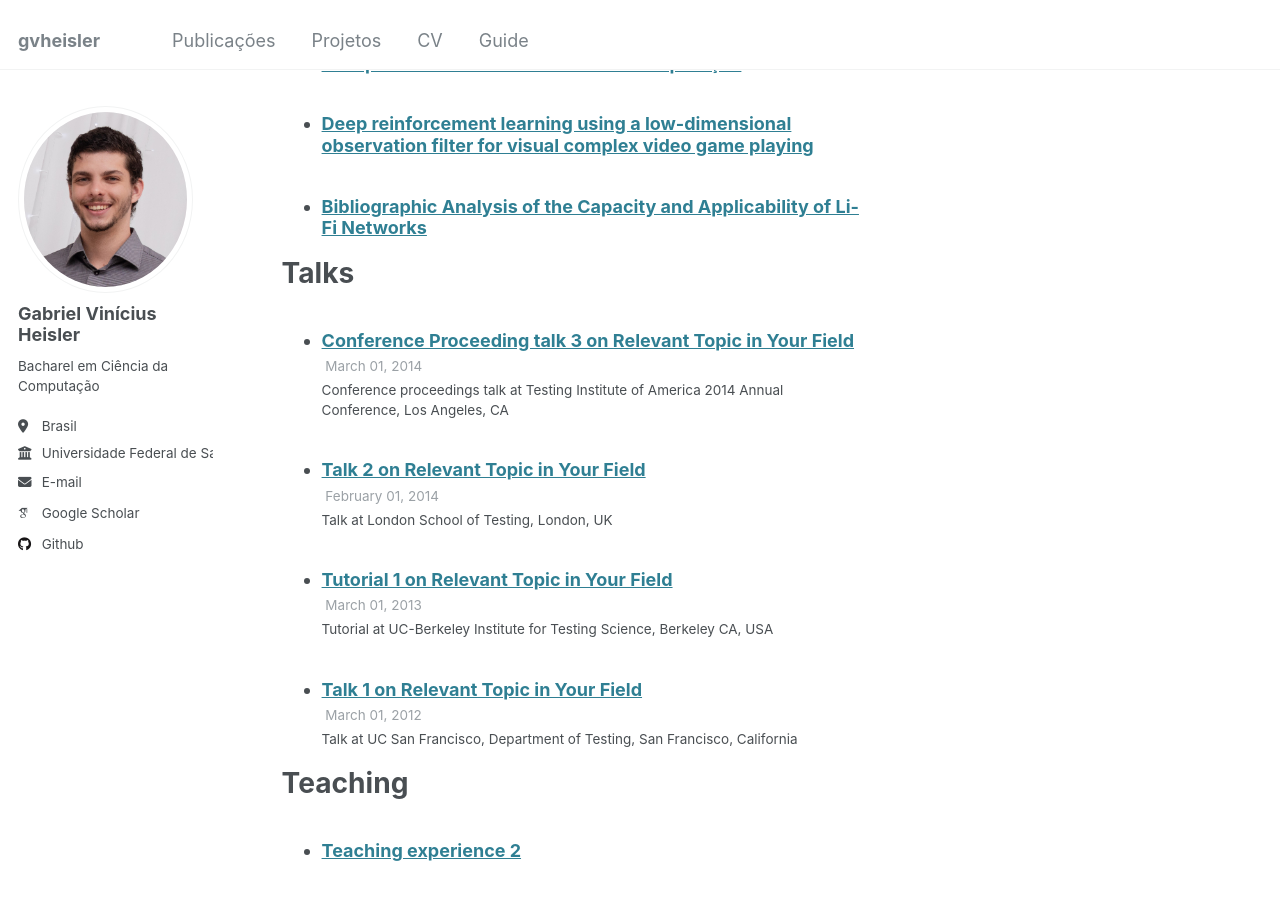
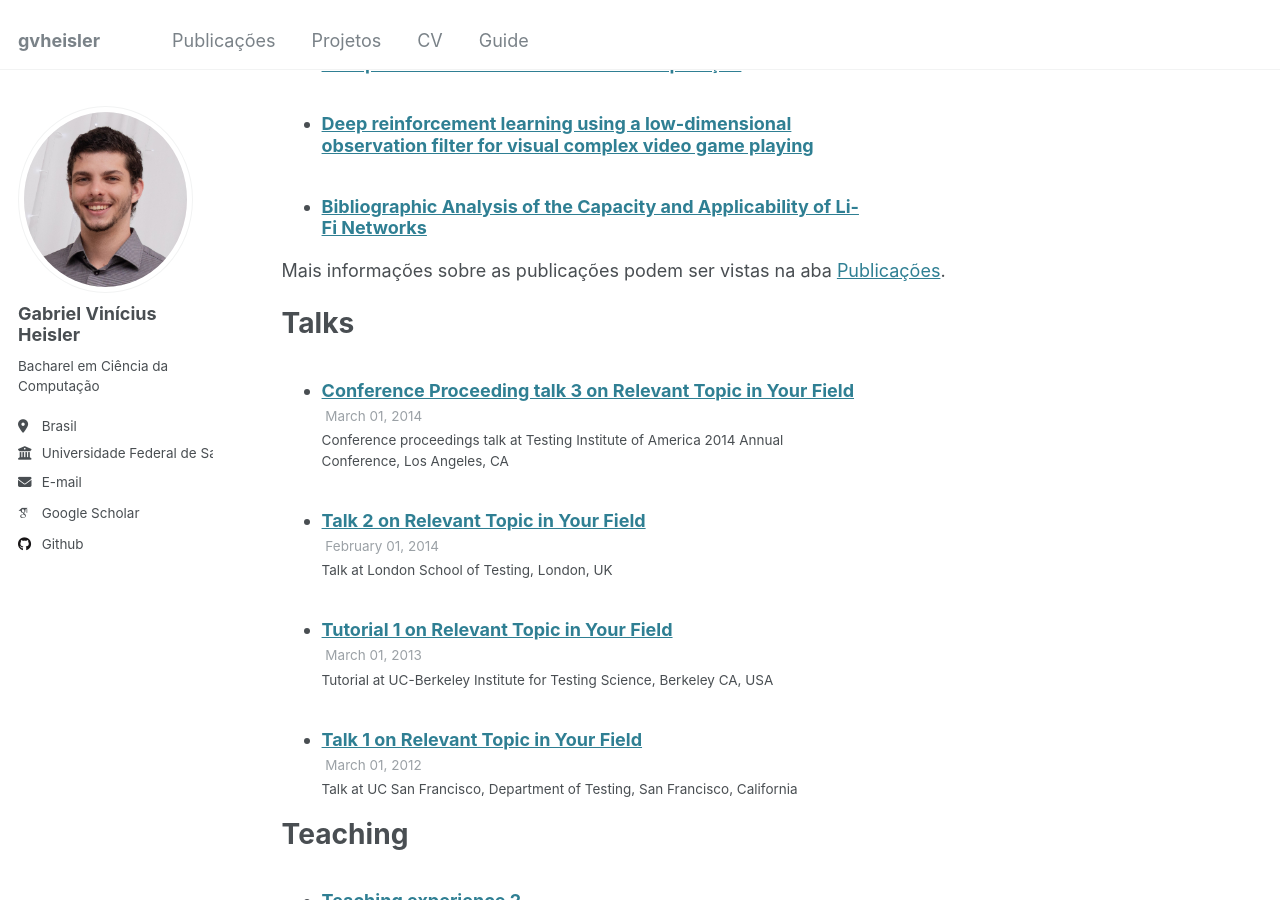
Before and after one commit to gvheisler/gvheisler.github.io, a Jekyll site: the page built from _pages/cv.md, in a window 1280 px wide and 900 px high, scrolled down 1314 px. Built offline with Jekyll 4.4.1, drawn with Linux system fonts in a browser that asks for light colours; some web fonts are replaced.

Commit message:
update cv

```diff
--- a/_pages/cv.md
+++ b/_pages/cv.md
@@ -47,6 +47,8 @@ Publications
     {% include archive-single-cv.html %}
   {% endfor %}</ul>
 
+Mais informações sobre as publicações podem ser vistas na aba [Publicações](https://gvheisler.github.io/publications/).
+
 Talks
 ======
   <ul>{% for post in site.talks reversed %}
```
